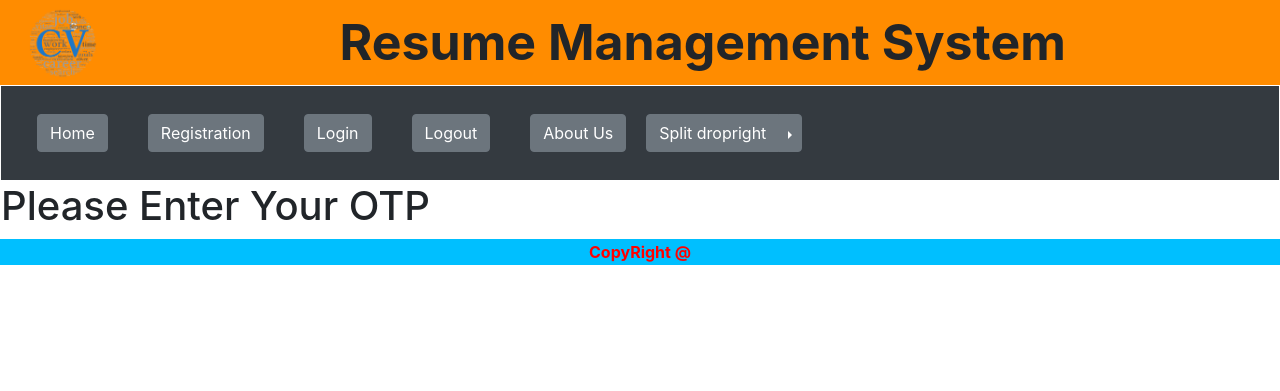
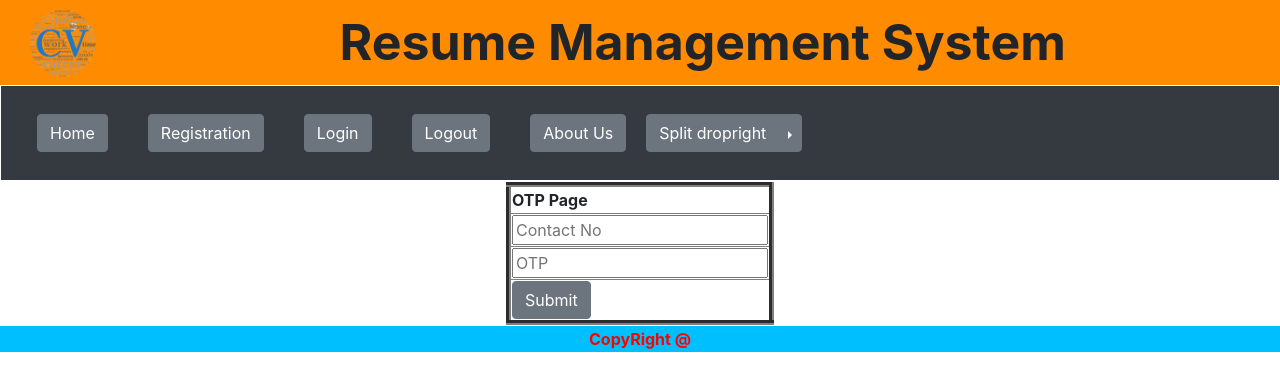
Before and after one commit to shindeavi95/NRMS, a Django app: page /user_otp/ in a window 1280 px wide. Shown: the top 391 px of the page. Run offline with Django 3.2, Linux system fonts and the light colour scheme; lists and menus that the app fills with data are empty.

Commit message:
login page is created

```diff
--- a/process/templates/index.html
+++ b/process/templates/index.html
@@ -52,7 +52,7 @@
                        </div>
 
                        <div class="main">
-                           <a href="#" class="btn btn-secondary" type="button" id=""  aria-haspopup="true">
+                           <a href="{% url 'login' %}" class="btn btn-secondary" type="button" id=""  aria-haspopup="true">
                              Login
                            </a>
                        </div>
--- a/process/templates/process/otp.html
+++ b/process/templates/process/otp.html
@@ -2,10 +2,40 @@
 
 {% block content %}
     {% load static %}
+    <form method="post" action="{% url 'validate_otp' %}">
+    {% csrf_token %}
+    <table border="5" align="center">
+       <tr>
+           <th>OTP Page</th>
+       </tr>
+        <tr>
+           <th>
+               <input type="number" placeholder="Contact No" required name="t1">
+           </th>
+        </tr>
 
-    <h1>
-    Please Enter Your OTP
-    </h1>
+        <tr>
+           <th>
+               <input type="number" placeholder="OTP" required name="t2">
+           </th>
+        </tr>
+        <tr>
+           <th>
+               <button type="submit" class="btn btn-secondary">Submit</button>
+           </th>
+        </tr>
+    </table>
+    </form>
+    {% if message %}
 
 
+        <div class="alert alert-danger alert-dismissible fade show" role="alert" align="center">
+          <strong>{{ message }}</strong>
+          <button type="button" class="close" data-dismiss="alert" aria-label="Close">
+            <span aria-hidden="true">&times;</span>
+          </button>
+        </div>
+
+    {% endif %}
+
 {% endblock %}
--- a/process/templates/process/registration.html
+++ b/process/templates/process/registration.html
@@ -48,11 +48,11 @@
 
 
 <form method="POST" action="{% url 'user_registration' %}">
-        {% csrf_token %}
+    {% csrf_token %}
 
     <table align="center" border="0">
 
-     <div id="r1">
+     <div  id="r1">
           Registration Page
      </div>
         <br><br>
--- a/process/urls.py
+++ b/process/urls.py
@@ -7,4 +7,7 @@ urlpatterns = [
     path('registration/', views.Registration, name="registration"),
     path('user_registration/', views.Registration, name="user_registration"),
     path('user_otp/', views.user_OTP, name="user_otp"),
+    path('validate_otp/', views.validate_otp, name="validate_otp"),
+    path('conformation/', views.conformation, name="conformation"),
+    path('login/', views.login, name="login")
 ]
--- a/process/views.py
+++ b/process/views.py
@@ -1,5 +1,7 @@
 from django.shortcuts import render, redirect
 from process.forms import RegistrationForm
+from process.models import RegistrationModel
+from django.contrib.messages import success
 
 
 # Create your views here.
@@ -29,3 +31,29 @@ def Registration(request):
 
 def user_OTP(request):
     return render(request, "process/otp.html")
+
+
+def validate_otp(request):
+    try:
+        result = RegistrationModel.objects.get(contact=request.POST.get("t1"), otp=request.POST.get("t2"))
+        if result.status == "pending":
+            result.status = "Approved"
+            result.save()
+            success(request, "Thanks For Your Registration")
+            return redirect("conformation")
+
+        elif result.status == "Approved":
+            success(request, "Your Registration Is Already Approved, Please Do Login")
+            return redirect("conformation")
+
+    except RegistrationModel.DoesNotExist:
+        message = "Sorry Invalid OTP Please try Again"
+        return render(request, "process/otp.html", {"message": message})
+
+
+def conformation(request):
+    return render(request, "process/conformation.html")
+
+
+def login(request):
+    return render(request,"process/login.html")
```
Also changed, not shown: process/templates/process/conformation.html (added, +20 -0 lines), process/templates/process/login.html (added, +8 -0 lines), db.sqlite3.
